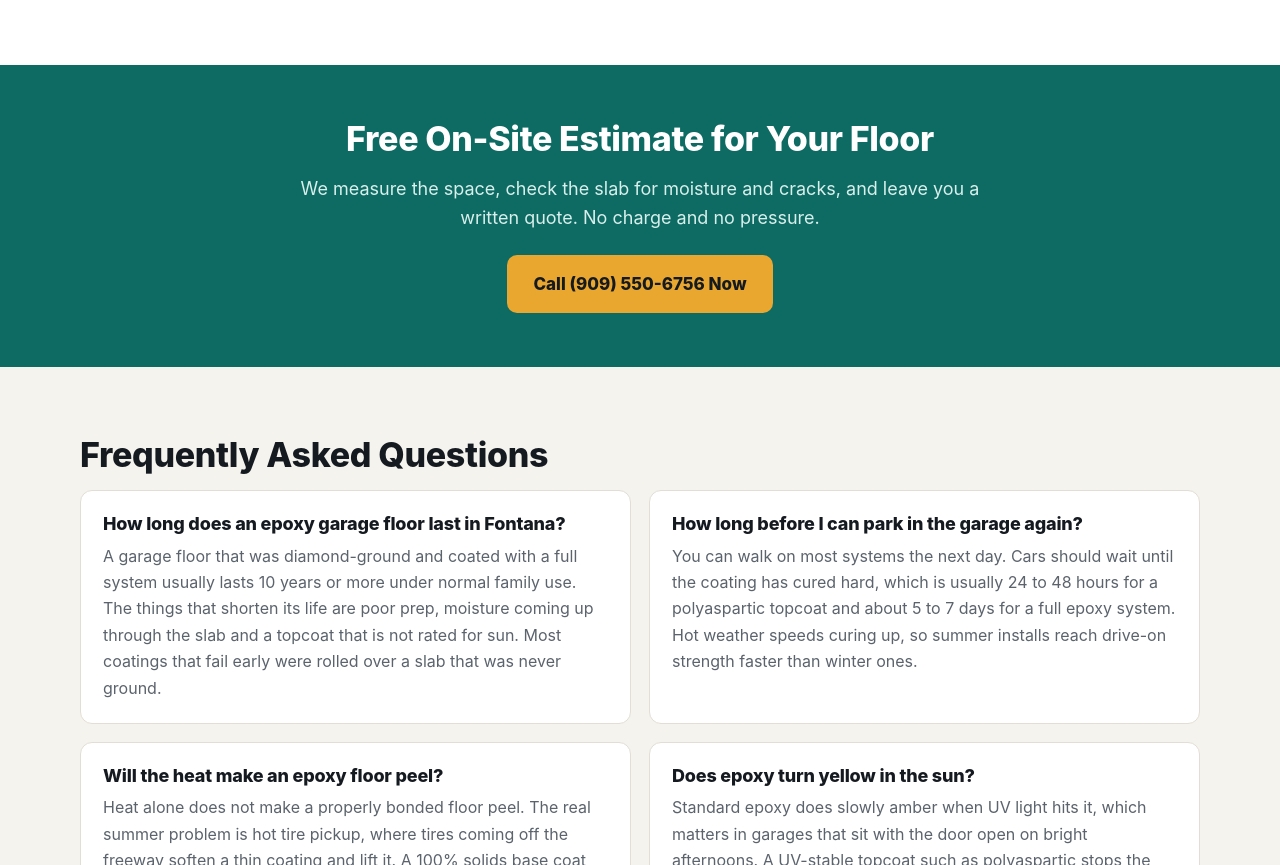
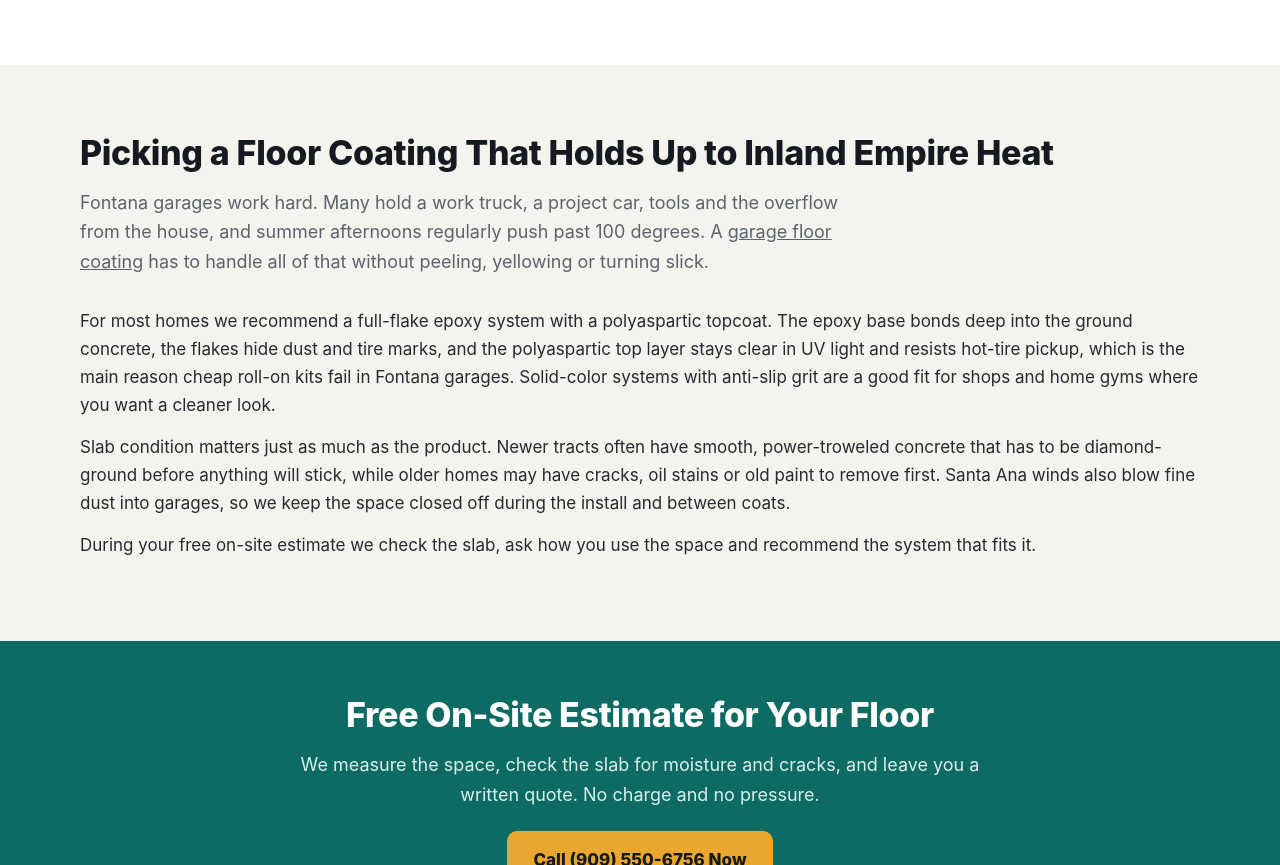
Before and after one commit to iDevRM/epoxy-flooring-fontana, a plain HTML site: page index.html in a window 1280 px wide. Shown: the part 5874-6739 px from the top of the page. Drawn offline with Linux system fonts and the light colour scheme.

Commit message:
Add backlink to decaturepoxyflooring.com (circle #261)

```diff
--- a/index.html
+++ b/index.html
@@ -364,6 +364,15 @@
   </div>
 </section>
 
+<section class="section alt">
+  <div class="wrap">
+    <h2>Picking a Floor Coating That Holds Up to Inland Empire Heat</h2>
+    <p class="lead">Fontana garages work hard. Many hold a work truck, a project car, tools and the overflow from the house, and summer afternoons regularly push past 100 degrees. A <a href="https://www.decaturepoxyflooring.com/">garage floor coating</a> has to handle all of that without peeling, yellowing or turning slick.</p>
+    <p>For most homes we recommend a full-flake epoxy system with a polyaspartic topcoat. The epoxy base bonds deep into the ground concrete, the flakes hide dust and tire marks, and the polyaspartic top layer stays clear in UV light and resists hot-tire pickup, which is the main reason cheap roll-on kits fail in Fontana garages. Solid-color systems with anti-slip grit are a good fit for shops and home gyms where you want a cleaner look.</p>
+    <p>Slab condition matters just as much as the product. Newer tracts often have smooth, power-troweled concrete that has to be diamond-ground before anything will stick, while older homes may have cracks, oil stains or old paint to remove first. Santa Ana winds also blow fine dust into garages, so we keep the space closed off during the install and between coats.</p>
+    <p>During your free on-site estimate we check the slab, ask how you use the space and recommend the system that fits it.</p>
+  </div>
+</section>
 <section class="cta-band">
   <div class="wrap">
     <h2>Free On-Site Estimate for Your Floor</h2>
```
